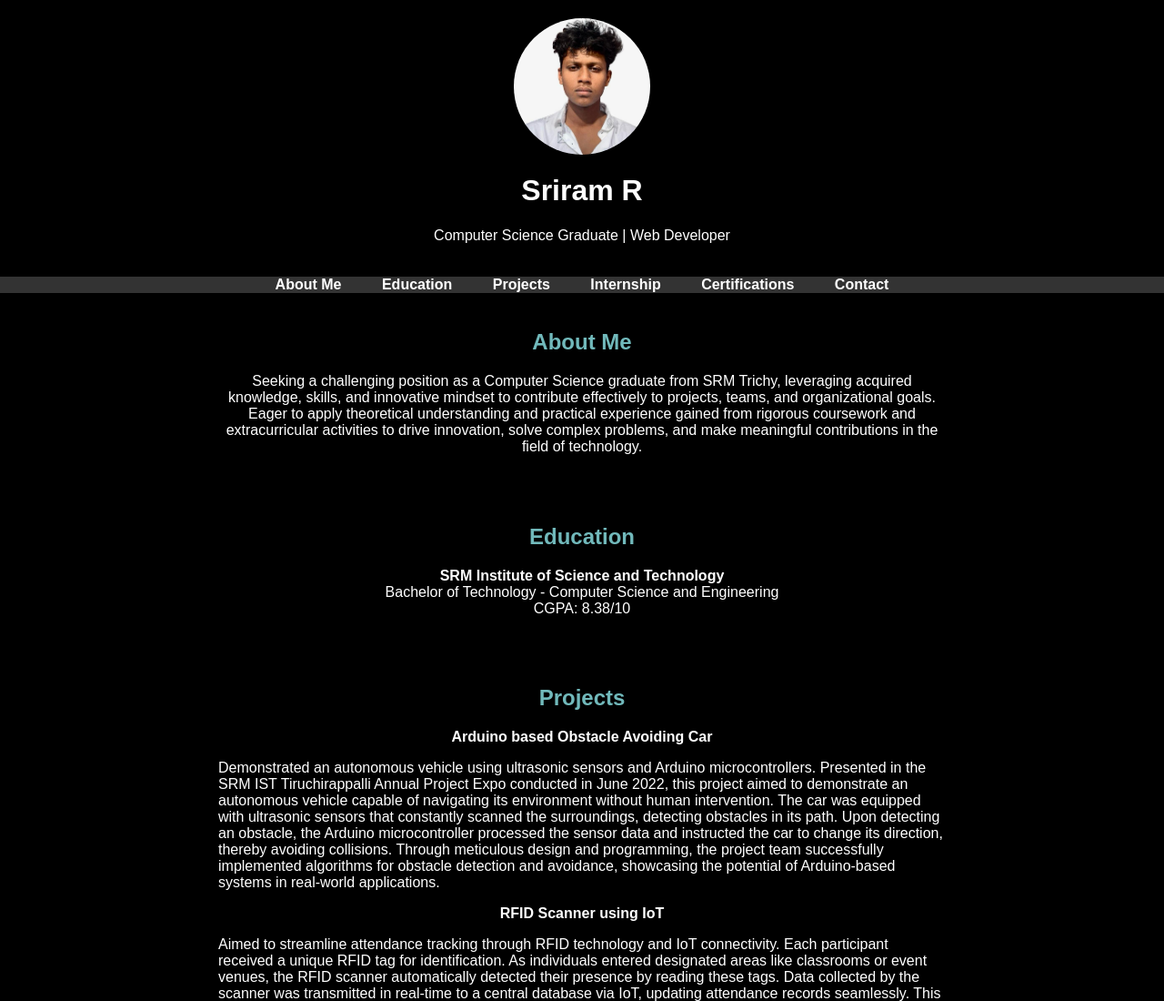
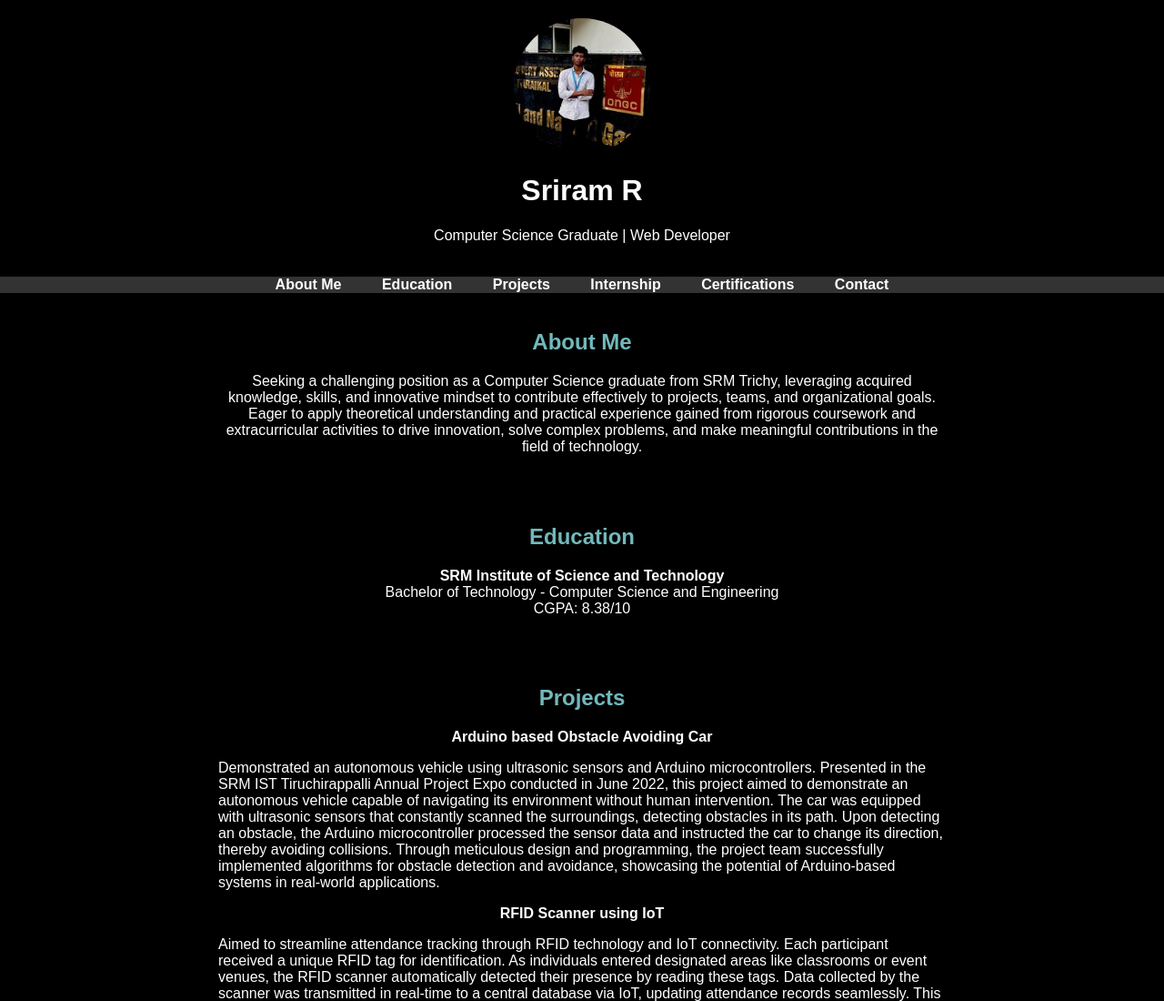
Before and after one commit to decopria/SRIRAM-R-protfolio, a plain HTML site: page index.html in a window 1280 px wide. Shown: the top 1100 px of the page at 91% size. Drawn offline with Linux system fonts and the light colour scheme.

Commit message:
Update index.html

```diff
--- a/index.html
+++ b/index.html
@@ -106,7 +106,7 @@
 </head>
 <body>
     <header>
-        <img src="new image.jpeg" alt="Sriram R" class="profile-img">
+        <img src="front.jpeg" alt="Sriram R" class="profile-img">
         <h1>Sriram R</h1>
         <p>Computer Science Graduate | Web Developer</p>
     </header>
```
